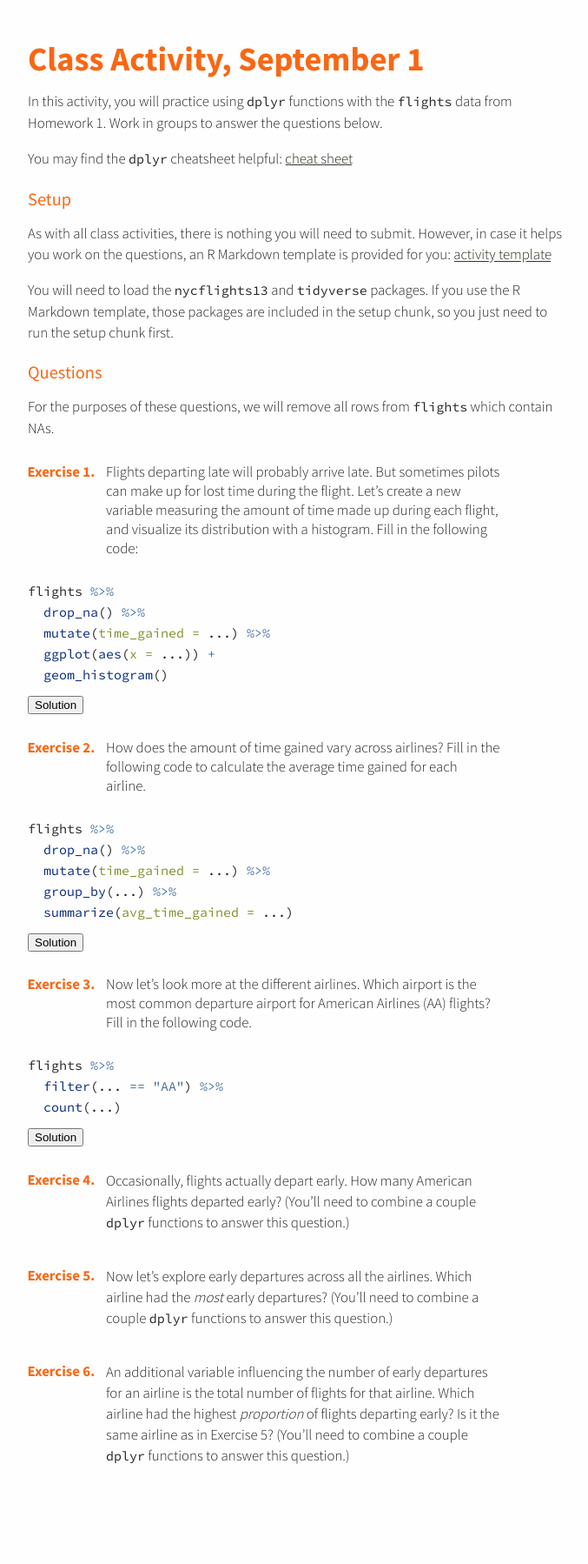
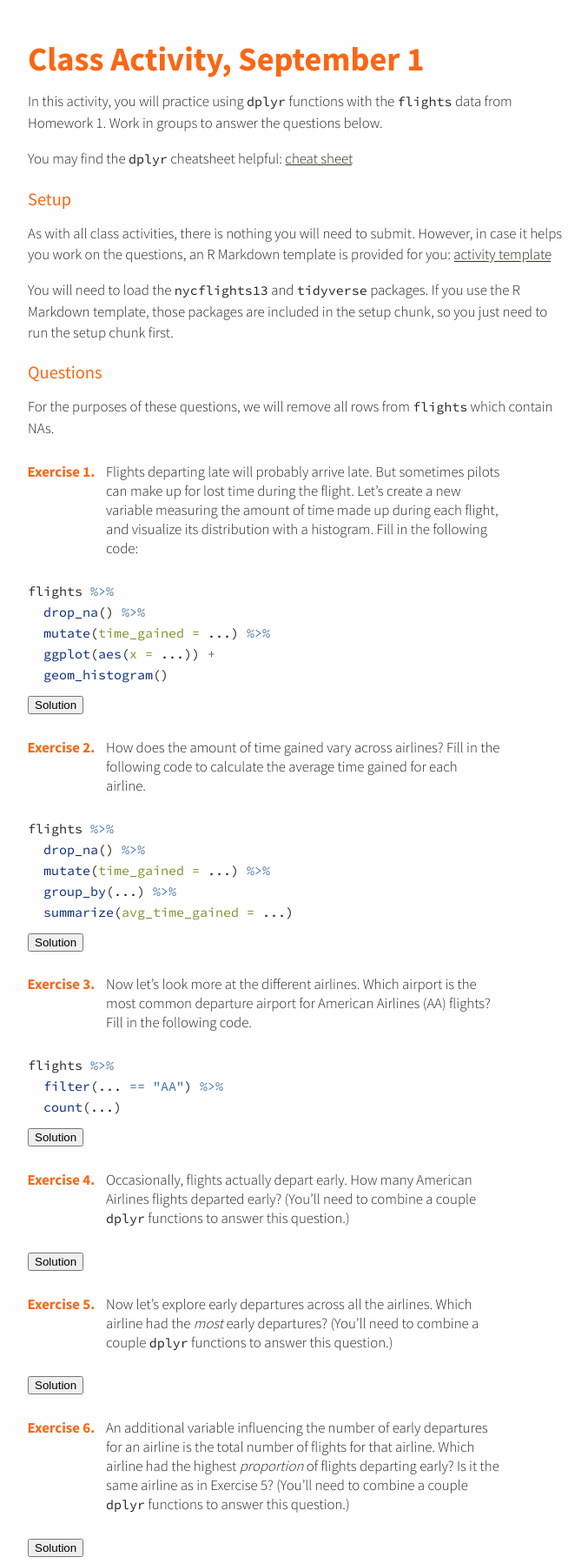
Before and after one commit to sta112-f21/sta112-f21.github.io, a Jekyll site: the page class_activities/ca_lecture_5.html, which Jekyll copies as it is, in a window 1280 px wide. Shown: the whole page at 87% size, without its empty margins (128-805 px from the left). Built offline with Jekyll 4.4.1, drawn with Linux system fonts in a browser that asks for light colours; before the commit the page ends 1729 px from its top, so only the background shows below that.

Commit message:
adding class activity solutions

```diff
--- a/class_activities/ca_lecture_5.html
+++ b/class_activities/ca_lecture_5.html
@@ -214,10 +214,43 @@
 <span id="cb6-3"><a href="#cb6-3" aria-hidden="true" tabindex="-1"></a>  <span class="fu">count</span>(origin)</span></code></pre></div>
 </div>
 <ol start="4" style="list-style-type: decimal">
-<li><p>Occasionally, flights actually depart early. How many American Airlines flights departed early? (You’ll need to combine a couple <code>dplyr</code> functions to answer this question.)</p></li>
-<li><p>Now let’s explore early departures across all the airlines. Which airline had the <em>most</em> early departures? (You’ll need to combine a couple <code>dplyr</code> functions to answer this question.)</p></li>
-<li><p>An additional variable influencing the number of early departures for an airline is the total number of flights for that airline. Which airline had the highest <em>proportion</em> of flights departing early? Is it the same airline as in Exercise 5? (You’ll need to combine a couple <code>dplyr</code> functions to answer this question.)</p></li>
+<li>Occasionally, flights actually depart early. How many American Airlines flights departed early? (You’ll need to combine a couple <code>dplyr</code> functions to answer this question.)</li>
 </ol>
+<BUTTON ONCLICK="ShowAndHide(&#39;q4_solution&#39;)">
+Solution
+</BUTTON>
+<div id="q4_solution" style="display:none">
+<div class="sourceCode" id="cb7"><pre class="sourceCode r"><code class="sourceCode r"><span id="cb7-1"><a href="#cb7-1" aria-hidden="true" tabindex="-1"></a>flights <span class="sc">%&gt;%</span></span>
+<span id="cb7-2"><a href="#cb7-2" aria-hidden="true" tabindex="-1"></a>  <span class="fu">drop_na</span>() <span class="sc">%&gt;%</span></span>
+<span id="cb7-3"><a href="#cb7-3" aria-hidden="true" tabindex="-1"></a>  <span class="fu">filter</span>(carrier <span class="sc">==</span> <span class="st">&quot;AA&quot;</span>, dep_delay <span class="sc">&lt;</span> <span class="dv">0</span>) <span class="sc">%&gt;%</span></span>
+<span id="cb7-4"><a href="#cb7-4" aria-hidden="true" tabindex="-1"></a>  <span class="fu">count</span>()</span></code></pre></div>
+</div>
+<ol start="5" style="list-style-type: decimal">
+<li>Now let’s explore early departures across all the airlines. Which airline had the <em>most</em> early departures? (You’ll need to combine a couple <code>dplyr</code> functions to answer this question.)</li>
+</ol>
+<BUTTON ONCLICK="ShowAndHide(&#39;q5_solution&#39;)">
+Solution
+</BUTTON>
+<div id="q5_solution" style="display:none">
+<div class="sourceCode" id="cb8"><pre class="sourceCode r"><code class="sourceCode r"><span id="cb8-1"><a href="#cb8-1" aria-hidden="true" tabindex="-1"></a>flights <span class="sc">%&gt;%</span></span>
+<span id="cb8-2"><a href="#cb8-2" aria-hidden="true" tabindex="-1"></a>  <span class="fu">drop_na</span>() <span class="sc">%&gt;%</span></span>
+<span id="cb8-3"><a href="#cb8-3" aria-hidden="true" tabindex="-1"></a>  <span class="fu">filter</span>(dep_delay <span class="sc">&lt;</span> <span class="dv">0</span>) <span class="sc">%&gt;%</span></span>
+<span id="cb8-4"><a href="#cb8-4" aria-hidden="true" tabindex="-1"></a>  <span class="fu">count</span>(carrier, <span class="at">sort =</span> <span class="cn">TRUE</span>)</span></code></pre></div>
+</div>
+<ol start="6" style="list-style-type: decimal">
+<li>An additional variable influencing the number of early departures for an airline is the total number of flights for that airline. Which airline had the highest <em>proportion</em> of flights departing early? Is it the same airline as in Exercise 5? (You’ll need to combine a couple <code>dplyr</code> functions to answer this question.)</li>
+</ol>
+<BUTTON ONCLICK="ShowAndHide(&#39;q6_solution&#39;)">
+Solution
+</BUTTON>
+<div id="q6_solution" style="display:none">
+<div class="sourceCode" id="cb9"><pre class="sourceCode r"><code class="sourceCode r"><span id="cb9-1"><a href="#cb9-1" aria-hidden="true" tabindex="-1"></a>flights <span class="sc">%&gt;%</span></span>
+<span id="cb9-2"><a href="#cb9-2" aria-hidden="true" tabindex="-1"></a>  <span class="fu">drop_na</span>() <span class="sc">%&gt;%</span></span>
+<span id="cb9-3"><a href="#cb9-3" aria-hidden="true" tabindex="-1"></a>  <span class="fu">mutate</span>(<span class="at">is_early =</span> (dep_delay <span class="sc">&lt;</span> <span class="dv">0</span>)) <span class="sc">%&gt;%</span></span>
+<span id="cb9-4"><a href="#cb9-4" aria-hidden="true" tabindex="-1"></a>  <span class="fu">group_by</span>(carrier) <span class="sc">%&gt;%</span></span>
+<span id="cb9-5"><a href="#cb9-5" aria-hidden="true" tabindex="-1"></a>  <span class="fu">summarize</span>(<span class="at">prop_early =</span> <span class="fu">mean</span>(is_early)) <span class="sc">%&gt;%</span></span>
+<span id="cb9-6"><a href="#cb9-6" aria-hidden="true" tabindex="-1"></a>  <span class="fu">arrange</span>(<span class="fu">desc</span>(prop_early))</span></code></pre></div>
+</div>
 </div>
 
 
```
Also changed, not shown: class_activities/ca_lecture_5.Rmd (+35 -0 lines).
